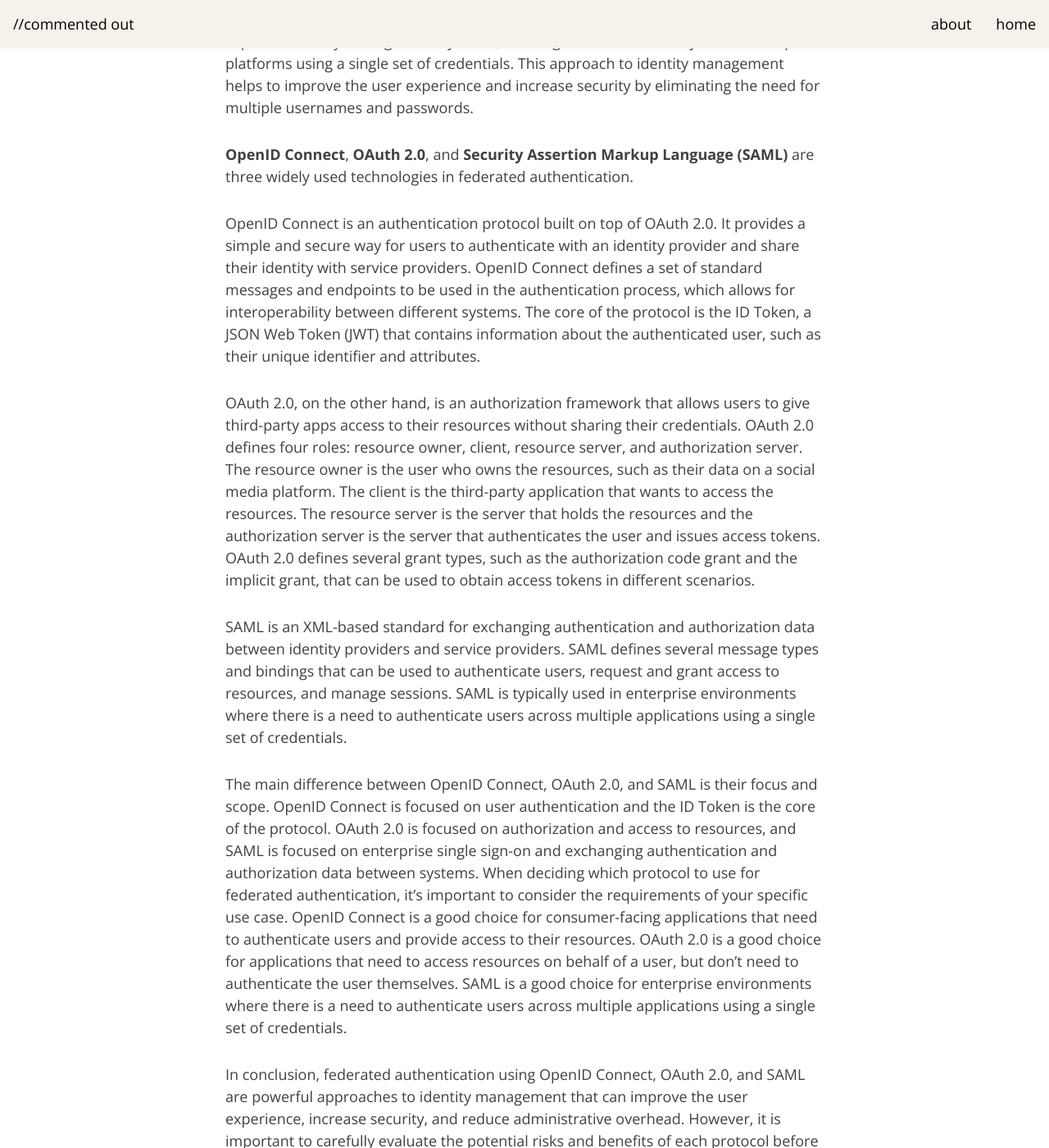
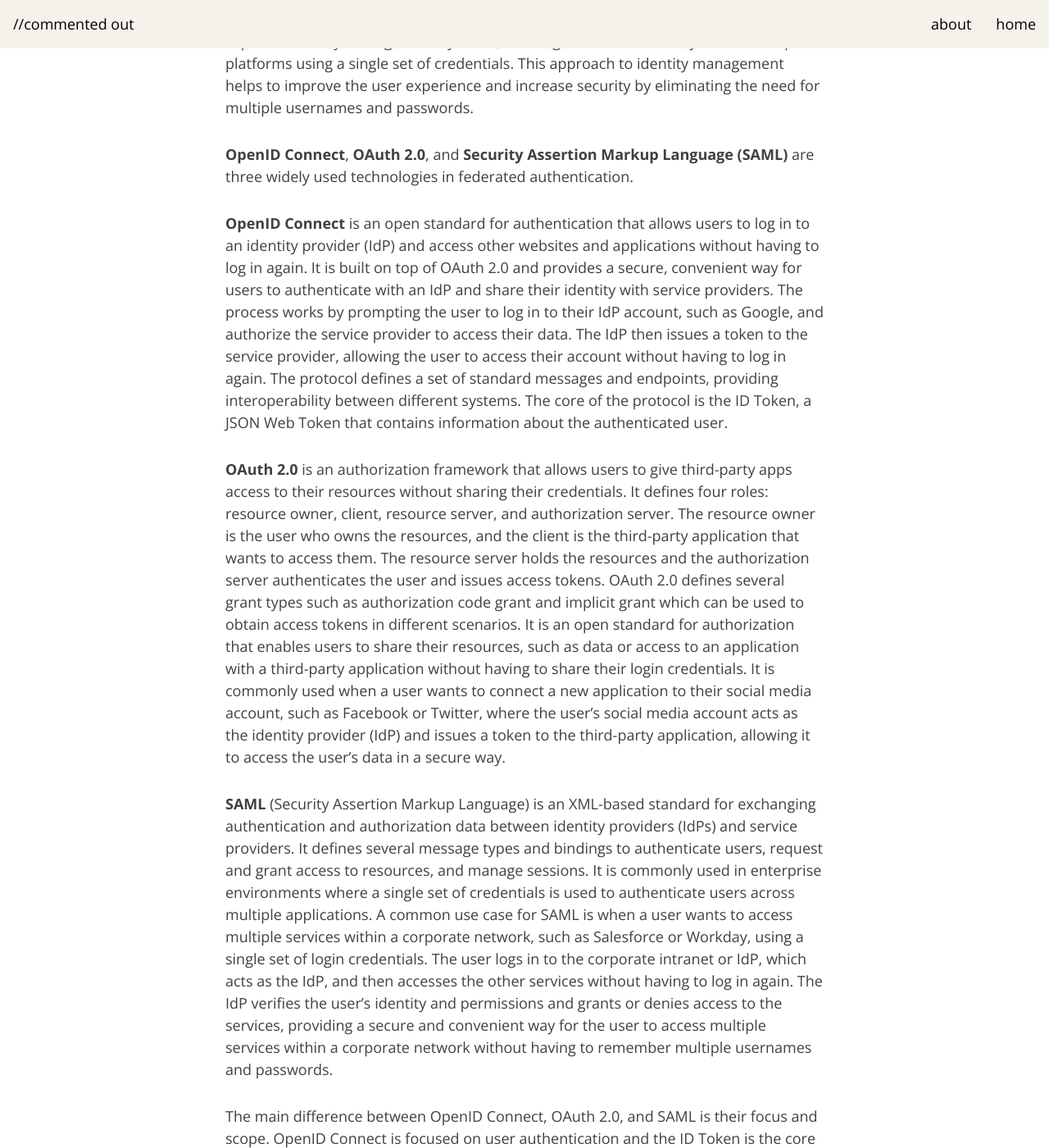
Before and after one commit to commentedout/commentedout.github.io, a Jekyll site: the page built from _posts/2021-02-05-federated-authentication.md, in a window 1280 px wide and 1400 px high, scrolled down 319 px. Shown: the whole window at 82% size. Built offline with Jekyll 4.4.1, drawn with Linux system fonts in a browser that asks for light colours.

Commit message:
_posts/2021-02-05-federated-authentication.md updated from https://stackedit.io/

```diff
--- a/_posts/2021-02-05-federated-authentication.md
+++ b/_posts/2021-02-05-federated-authentication.md
@@ -11,11 +11,11 @@ Federated authentication is a method of linking a user's identity across multipl
 
 **OpenID Connect**, **OAuth 2.0**, and **Security Assertion Markup Language (SAML)** are three widely used technologies in federated authentication.
 
-OpenID Connect is an authentication protocol built on top of OAuth 2.0. It provides a simple and secure way for users to authenticate with an identity provider and share their identity with service providers. OpenID Connect defines a set of standard messages and endpoints to be used in the authentication process, which allows for interoperability between different systems. The core of the protocol is the ID Token, a JSON Web Token (JWT) that contains information about the authenticated user, such as their unique identifier and attributes.
+**OpenID Connect** is an open standard for authentication that allows users to log in to an identity provider (IdP) and access other websites and applications without having to log in again. It is built on top of OAuth 2.0 and provides a secure, convenient way for users to authenticate with an IdP and share their identity with service providers. The process works by prompting the user to log in to their IdP account, such as Google, and authorize the service provider to access their data. The IdP then issues a token to the service provider, allowing the user to access their account without having to log in again. The protocol defines a set of standard messages and endpoints, providing interoperability between different systems. The core of the protocol is the ID Token, a JSON Web Token that contains information about the authenticated user.
 
-OAuth 2.0, on the other hand, is an authorization framework that allows users to give third-party apps access to their resources without sharing their credentials. OAuth 2.0 defines four roles: resource owner, client, resource server, and authorization server. The resource owner is the user who owns the resources, such as their data on a social media platform. The client is the third-party application that wants to access the resources. The resource server is the server that holds the resources and the authorization server is the server that authenticates the user and issues access tokens. OAuth 2.0 defines several grant types, such as the authorization code grant and the implicit grant, that can be used to obtain access tokens in different scenarios.
+**OAuth 2.0** is an authorization framework that allows users to give third-party apps access to their resources without sharing their credentials. It defines four roles: resource owner, client, resource server, and authorization server. The resource owner is the user who owns the resources, and the client is the third-party application that wants to access them. The resource server holds the resources and the authorization server authenticates the user and issues access tokens. OAuth 2.0 defines several grant types such as authorization code grant and implicit grant which can be used to obtain access tokens in different scenarios. It is an open standard for authorization that enables users to share their resources, such as data or access to an application with a third-party application without having to share their login credentials. It is commonly used when a user wants to connect a new application to their social media account, such as Facebook or Twitter, where the user's social media account acts as the identity provider (IdP) and issues a token to the third-party application, allowing it to access the user's data in a secure way.
 
-SAML is an XML-based standard for exchanging authentication and authorization data between identity providers and service providers. SAML defines several message types and bindings that can be used to authenticate users, request and grant access to resources, and manage sessions. SAML is typically used in enterprise environments where there is a need to authenticate users across multiple applications using a single set of credentials.
+**SAML** (Security Assertion Markup Language) is an XML-based standard for exchanging authentication and authorization data between identity providers (IdPs) and service providers. It defines several message types and bindings to authenticate users, request and grant access to resources, and manage sessions. It is commonly used in enterprise environments where a single set of credentials is used to authenticate users across multiple applications. A common use case for SAML is when a user wants to access multiple services within a corporate network, such as Salesforce or Workday, using a single set of login credentials. The user logs in to the corporate intranet or IdP, which acts as the IdP, and then accesses the other services without having to log in again. The IdP verifies the user's identity and permissions and grants or denies access to the services, providing a secure and convenient way for the user to access multiple services within a corporate network without having to remember multiple usernames and passwords.
 
 The main difference between OpenID Connect, OAuth 2.0, and SAML is their focus and scope. OpenID Connect is focused on user authentication and the ID Token is the core of the protocol. OAuth 2.0 is focused on authorization and access to resources, and SAML is focused on enterprise single sign-on and exchanging authentication and authorization data between systems.
 When deciding which protocol to use for federated authentication, it's important to consider the requirements of your specific use case. OpenID Connect is a good choice for consumer-facing applications that need to authenticate users and provide access to their resources. OAuth 2.0 is a good choice for applications that need to access resources on behalf of a user, but don't need to authenticate the user themselves. SAML is a good choice for enterprise environments where there is a need to authenticate users across multiple applications using a single set of credentials.
```
